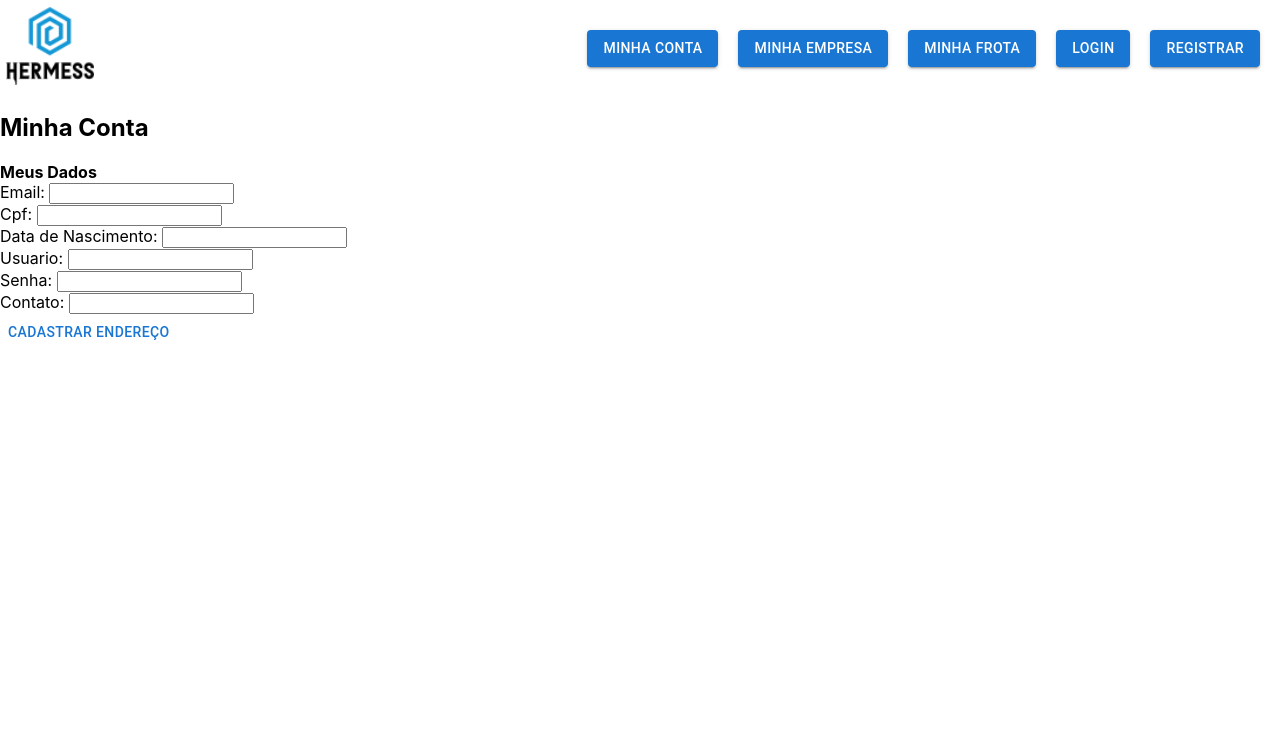
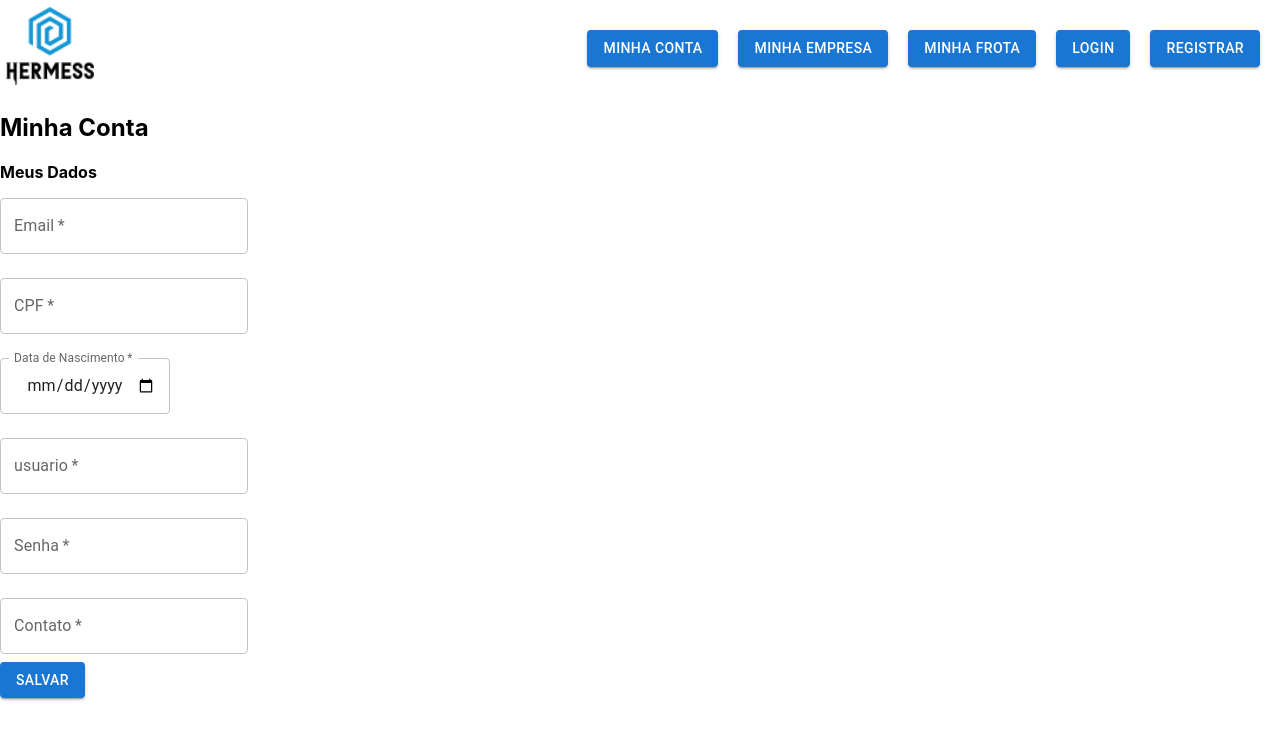
Before and after one commit to gwmiranda/Hermess-Express, a React (Create React App) app: page / in a window 1280 px wide. Shown: the top 740 px of the page. Built offline with nearby package versions, Linux system fonts and the light colour scheme.

Commit message:
Alterando formulario

```diff
--- a/src/pages/login/Login.jsx
+++ b/src/pages/login/Login.jsx
@@ -44,9 +44,9 @@ function Login() {
                             onChange={event => {
                                 setEmail(event.target.value)
                             }}
-                            name="usuario"
-                            id="usuario"
-                            label="UsuÃ¡rio"
+                            name="email"
+                            id="email"
+                            label="Email"
                             variant="outlined"
                             fullWidth
                             required
--- a/src/pages/minhaConta/MinhaConta.jsx
+++ b/src/pages/minhaConta/MinhaConta.jsx
@@ -1,37 +1,151 @@
-import { Button } from '@mui/material';
+import {Button, TextField} from '@mui/material';
 import './MinhaConta.css';
+import {useState} from "react";
+import axios from "../../axios";
 
 function MinhaConta() {
+
+    const [email, setEmail] = useState("");
+    const [cpf, setCpf] = useState("");
+    const [nascimento, setNascimento] = useState("");
+    const [usuario, setUsuario] = useState("");
+    const [senha, setSenha] = useState("");
+    const [contato, setContato] = useState("");
+    const [token, setToken] = useState("");
+
+    // TODO - COrrigir caminho da request
+    async function updateUsuarioRequest() {
+        axios.post('update/{????}',{
+            email : email,
+            cpf : cpf,
+            nascimento : nascimento,
+            usuario : usuario,
+            senha : senha,
+            contato : contato
+
+
+        }).then((res) => {
+            console.log(res.data)
+
+        }).catch((error) => {
+            console.log(error.response)
+            alert(error)
+        })
+    }
+
     return (
-        <><h2 classname="titulo">Minha Conta</h2>
+        <>
+            <h2 classname="titulo">Minha Conta</h2>
             <b className='bold'>Meus Dados</b>
-        <br/>
+            <form
+                onSubmit={event => {
+                    console.log(email)
+                    console.log(cpf)
+                    console.log(nascimento)
+                    console.log(usuario)
+                    console.log(senha)
+                    console.log(contato)
+                    updateUsuarioRequest()
+                    event.preventDefault()
+                }}
+            >
                 <div className='container'>
-        <label>Email:  </label>
-        <input></input>
+                    <TextField
+                        value={email}
+                        onChange={event => {
+                            setEmail(event.target.value)
+                        }}
+                        name="email"
+                        id="email"
+                        label="Email"
+                        variant="outlined"
+                        required
+                        margin={"normal"}
+                    />
                 </div>
                 <div className='container'>
-        <label>Cpf:  </label>
-        <input></input>
+                    <TextField
+                        value={cpf}
+                        onChange={event => {
+                            setCpf(event.target.value)
+                        }}
+                        name="cpf"
+                        id="cpf"
+                        label="CPF"
+                        variant="outlined"
+                        required
+                        type={"number"}
+                        margin={"normal"}
+                    />
                 </div>
                 <div className='container'>
-        <label>Data de Nascimento:  </label>
-        <input></input>
+                    <TextField
+                        value={nascimento}
+                        onChange={event => {
+                            setNascimento(event.target.value)
+                        }}
+                        id="nascimento"
+                        label="Data de Nascimento"
+                        name="nascimento"
+                        type={"date"}
+                        margin="normal"
+                        required
+                        InputLabelProps={{shrink: true}}
+                    />
                 </div>
                  <div className='container'>
-        <label>Usuario:  </label>
-        <input></input>
+                     <TextField
+                         value={usuario}
+                         onChange={event => {
+                             setUsuario(event.target.value)
+                         }}
+                         name="usuario"
+                         id="usuario"
+                         label="usuario"
+                         variant="outlined"
+                         required
+                         margin={"normal"}
+                     />
                 </div>
                 <div className='container'>
-        <label>Senha:  </label>
-        <input></input>
+                    <TextField
+                        value={senha}
+                        onChange={event => {
+                            setSenha(event.target.value)
+                        }}
+                        name="senha"
+                        id="senha"
+                        type="password"
+                        label="Senha"
+                        variant="outlined"
+                        required
+                        margin={"normal"}
+                    />
                 </div>
                 <div className='container'>
-        <label>Contato:  </label>
-        <input></input>
+                    <TextField
+                        value={contato}
+                        onChange={event => {
+                            setContato(event.target.value)
+                        }}
+                        name="contato"
+                        id="contato"
+                        label="Contato"
+                        variant="outlined"
+                        required
+                        type={"number"}
+                        margin={"normal"}
+                    />
                 </div>
-        <div><Button>Cadastrar Endereço</Button></div>
-
+                <div>
+                    <Button
+                        type={"submit"}
+                        variant="contained"
+                        margin={"normal"}
+                        onClick={onsubmit}
+                    >Salvar</Button>
+                </div>
+            </form>
         </>
     );
 }
--- a/src/pages/rastreio/Rastreio.jsx
+++ b/src/pages/rastreio/Rastreio.jsx
@@ -1,5 +1,4 @@
 import './Rastreio.css';
-import {Button, Card, Input, TextField} from "@mui/material";
 
 function Rastreio() {
     return (
```
Also changed, not shown: src/App.js (+2 -8 lines), src/pages/inicial/Inicial.jsx (+4 -3 lines), src/images/unicornio.webp (deleted). Lines whose indentation alone changed are shown as unchanged.
